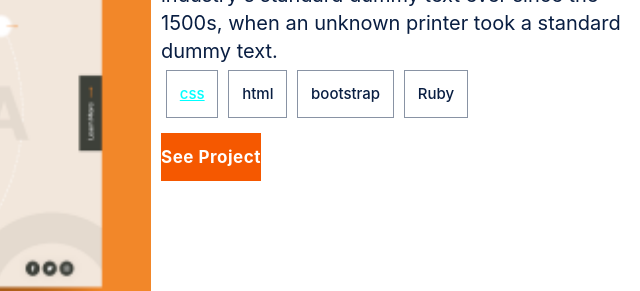
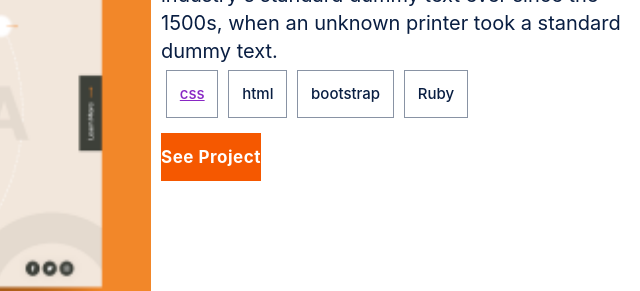
Before and after one commit to solog0039/Portfolio-final, a website: page index.html in a window 1280 px wide. In both pictures the pointer is over the item "css". Shown: the part 1125-1416 px from the top of the page, 549-1189 px from the left. Drawn offline with Linux system fonts and the light colour scheme; a web font is replaced by a local one.

Commit message:
Readme file updated and better changes hover

```diff
--- a/style.css
+++ b/style.css
@@ -160,7 +160,7 @@ table {
 
 .button:hover {
   text-decoration: underline;
-  color: aqua;
+  color: rgb(136, 39, 196);
 }
 
 .button:active {
```
Also changed, not shown: README.md.
